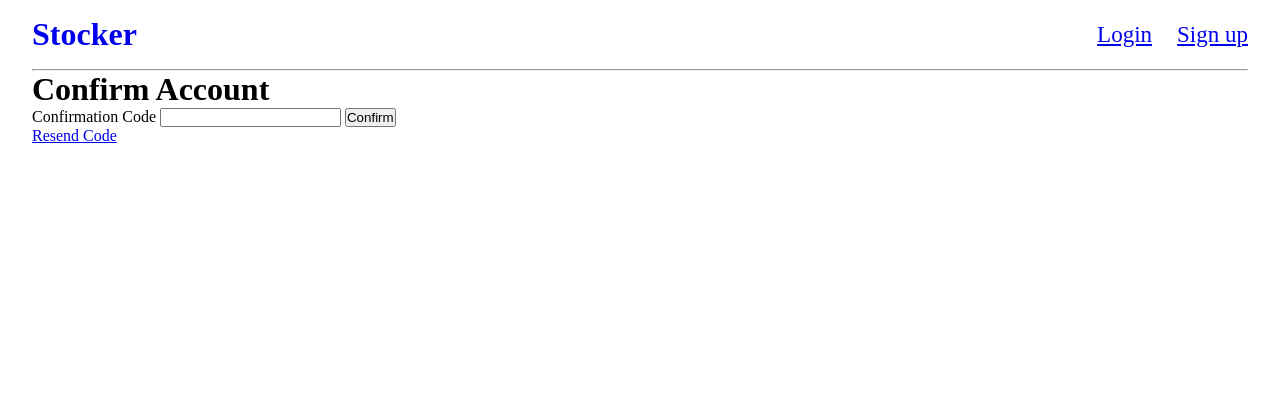
After one commit to Elbadil/Stocker, a Django app: page /confirm-account/ in a window 1280 px wide. The commit adds this page. Shown: the top 420 px of the page. Run offline with Django 4.2, Linux system fonts and the light colour scheme.

Commit message:
Account Confirmation Emails

```diff
--- a/base/models.py
+++ b/base/models.py
@@ -54,6 +54,9 @@ class User(AbstractUser):
     first_name = models.CharField(max_length=200, null=True, blank=False)
     last_name = models.CharField(max_length=200, null=True, blank=False)
     email = models.EmailField(unique=True, blank=False)
+    confirm_code = models.CharField(max_length=6, null=True, blank=True)
+    confirm_code_created_at = models.DateTimeField(auto_now_add=True, null=True)
+    is_confirmed = models.BooleanField(default=False, null=True)
     bio = models.TextField(null=True, blank=True)
     avatar = models.ImageField(null=True, default="base/images/pfp/default.jpg",
                                upload_to="base/images/pfp/")
--- a/base/templates/nav_bar.html
+++ b/base/templates/nav_bar.html
@@ -13,4 +13,14 @@
         </div>
     </div>
     <hr>
+    <!-- Flash Messages -->
+    {% if messages %}
+    <ul class="messages">
+        {% for message in messages %}
+        <li{% if message.tags %} class="{{ message.tags }}"{% endif %}>
+            {{ message }}
+        </li>
+        {% endfor %}
+    </ul>
+    {% endif %}
 </header>
--- /dev/null
+++ b/base/templates/users/confirm_account.html
@@ -0,0 +1,16 @@
+{% extends 'layout.html' %}
+{% block content %}
+    <!-- NavBar -->
+    {% include 'nav_bar.html' %}
+    <!-- Confirm Account Form -->
+    <h1>Confirm Account</h1>
+    <div class="confirm-form">
+        <form method="POST" action="">
+            {% csrf_token %}
+            <label>Confirmation Code</label>
+            <input type="text" name="confirm_code" {% if confirm_code %}value="{{ confirm_code }}"{% endif %}>
+            <button type="submit">Confirm</button>
+        </form>
+        <a href="{% url 'resend-code' %}">Resend Code</a>
+    </div>
+{% endblock %}
--- a/base/urls.py
+++ b/base/urls.py
@@ -8,4 +8,6 @@ urlpatterns = [
     path('login/', views.userLogin, name='login'),
     path('logout/', views.userLogout, name='logout'),
     path('signup/', views.userSignUp, name='register'),
+    path('confirm-account/', views.confirmAccount, name='confirm-account'),
+    path('resend-code/', views.resendCode, name='resend-code'),
 ]
--- a/base/views.py
+++ b/base/views.py
@@ -1,13 +1,18 @@
 from django.shortcuts import render, redirect
 from django.http import HttpResponse
 from django.contrib.auth import logout, authenticate, login
+from django.core.mail import send_mail
 from django.contrib import messages
+from datetime import datetime, timezone
+import os
 from .models import User
 from .forms import SignUpForm
+from .utils import (generate_random_number_string,
+                    date_difference_in_minutes)
 
 
 def home(request):
-    """Index Page"""
+    """Home"""
     context = {
         'title': 'Home'
     }
@@ -15,7 +20,7 @@ def home(request):
 
 
 def userLogin(request):
-    """Login Page"""
+    """Login"""
     context = {
         'title': 'Login'
     }
@@ -26,9 +31,9 @@ def userLogin(request):
         except User.DoesNotExist:
             messages.error(request, 'Email does not Exist')
             context['user_email'] = user_email
-            return render(request, 'login.html', context)
+            return render(request, 'users/login.html', context)
         user_password = request.POST['password']
-        user = authenticate(email=user_email, password=user_password)
+        user = authenticate(request, email=user_email, password=user_password)
         if user:
             login(request, user)
             next_page = request.GET.get('next')
@@ -37,7 +42,7 @@ def userLogin(request):
             messages.error(request, 'Login Unsuccessful. Please check your email and password')
             context['user_email'] = user_email
 
-    return render(request, 'login.html', context)
+    return render(request, 'users/login.html', context)
 
 
 def userLogout(request):
@@ -47,10 +52,65 @@ def userLogout(request):
 
 
 def userSignUp(request):
-    """User Registration Page"""
+    """User Registration"""
     form = SignUpForm()
+    if request.method == 'POST':
+        form = SignUpForm(request.POST)
+        if form.is_valid():
+            confirm_code = generate_random_number_string(6)
+            user = form.save(commit=False)
+            user.confirm_code = confirm_code
+            user.save()
+            # Sending Account Confirmation code via Email
+            send_mail(
+                "Stocker Account Confirmation",
+                f"Account Confirmation Code: {confirm_code}",
+                os.getenv('EMAIL_HOST_USER'),
+                [user.email]
+            )
+            login(request, user)
+            messages.success(request, 'You have successfully created an account! \
+                            Please Confirm your account by entering the confirmation \
+                            code that was sent to your email to complete registration.')
+            return redirect('confirm-account')
     context = {
         'title': 'Sign Up',
         'form': form
     }
-    return render(request, 'register.html', context)
+    return render(request, 'users/register.html', context)
+
+
+def confirmAccount(request):
+    """Confirm Account"""
+    user = request.user
+    if request.method == 'POST':
+        confirm_code = request.POST.get('confirm_code')
+        confirm_code_timestamp = date_difference_in_minutes(user.confirm_code_created_at)
+        if user.confirm_code == confirm_code and confirm_code_timestamp < 5:
+            user.is_confirmed = True
+            user.save()
+            messages.success(request, 'You have successfully confirmed your account!')
+            next_page = request.GET.get('next')
+            return redirect(next_page) if next_page else redirect('home')
+        else:
+            context = {'confirm_code': confirm_code}
+            messages.error(request, 'Invalid Confirmation Code. Please request another code!')
+            return render(request, 'users/confirm_account.html', context)
+    return render(request, 'users/confirm_account.html')
+
+
+def resendCode(request):
+    """Resend a new confirmation code"""
+    user = request.user
+    new_confirm_code = generate_random_number_string(6)
+    user.confirm_code = new_confirm_code
+    user.confirm_code_created_at = datetime.now(timezone.utc)
+    user.save()
+    send_mail(
+        "Stocker Account Confirmation",
+        f"Account Confirmation Code: {new_confirm_code}",
+        os.getenv('EMAIL_HOST_USER'),
+        [user.email]
+    )
+    messages.success(request, 'A new confirmation code has been sent to you via email!')
+    return redirect('confirm-account')
```
Also changed, not shown: Stocker/settings.py (+19 -30 lines), base/templates/users/login.html (renamed from base/templates/login.html, +0 -9 lines), base/templates/users/register.html (renamed from base/templates/register.html, +0 -9 lines), base/utils.py (added, +22 -0 lines), test.py (+15 -7 lines), base/migrations/0006_user_confirm_code_user_is_confirmed_and_more.py (added), base/migrations/0007_alter_user_confirm_code_alter_user_id.py (added), base/migrations/0008_alter_user_confirm_code_alter_user_id.py (added), base/migrations/0009_remove_user_is_confirmed_and_more.py (added), base/migrations/0010_user_is_confirmed_alter_user_id.py (added).
